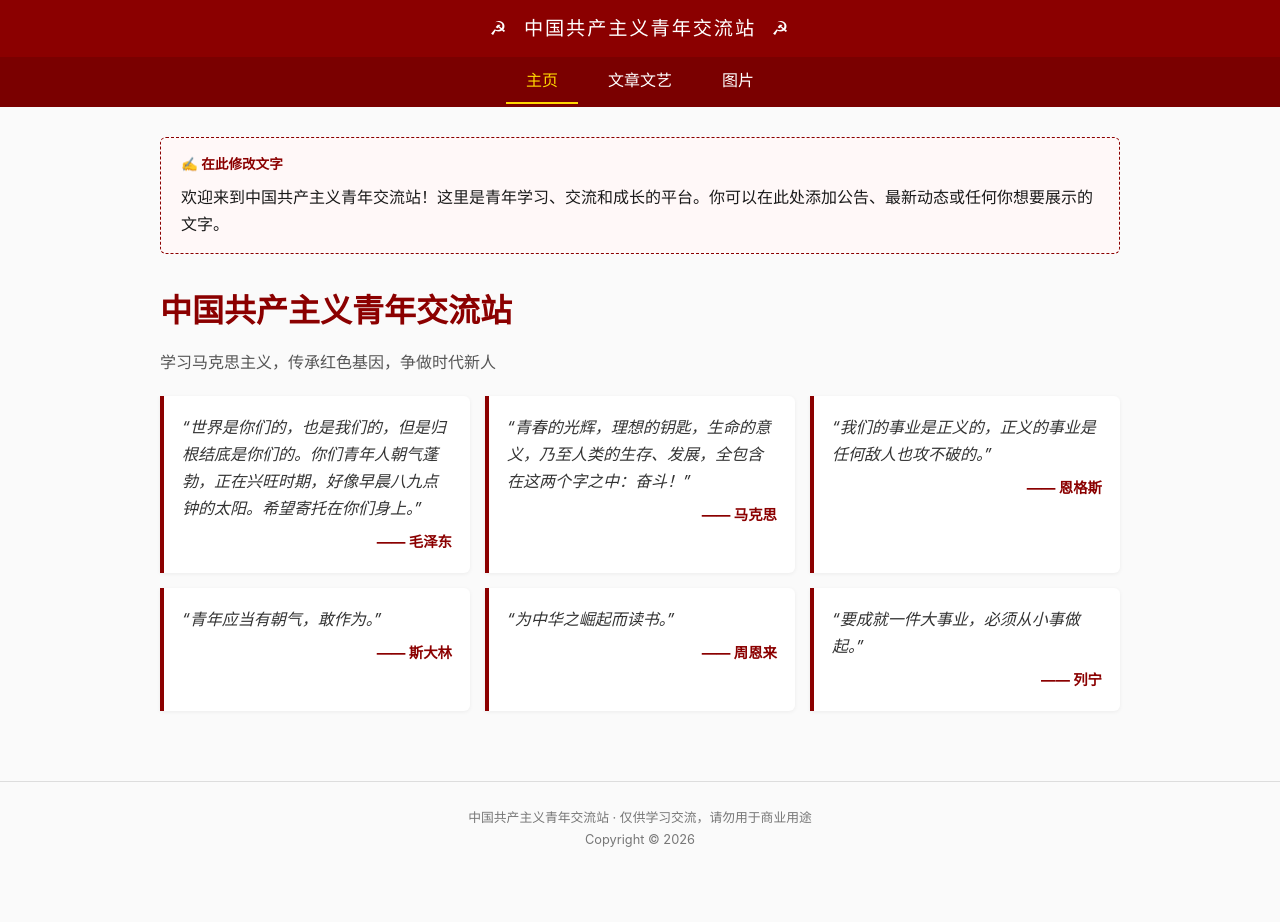
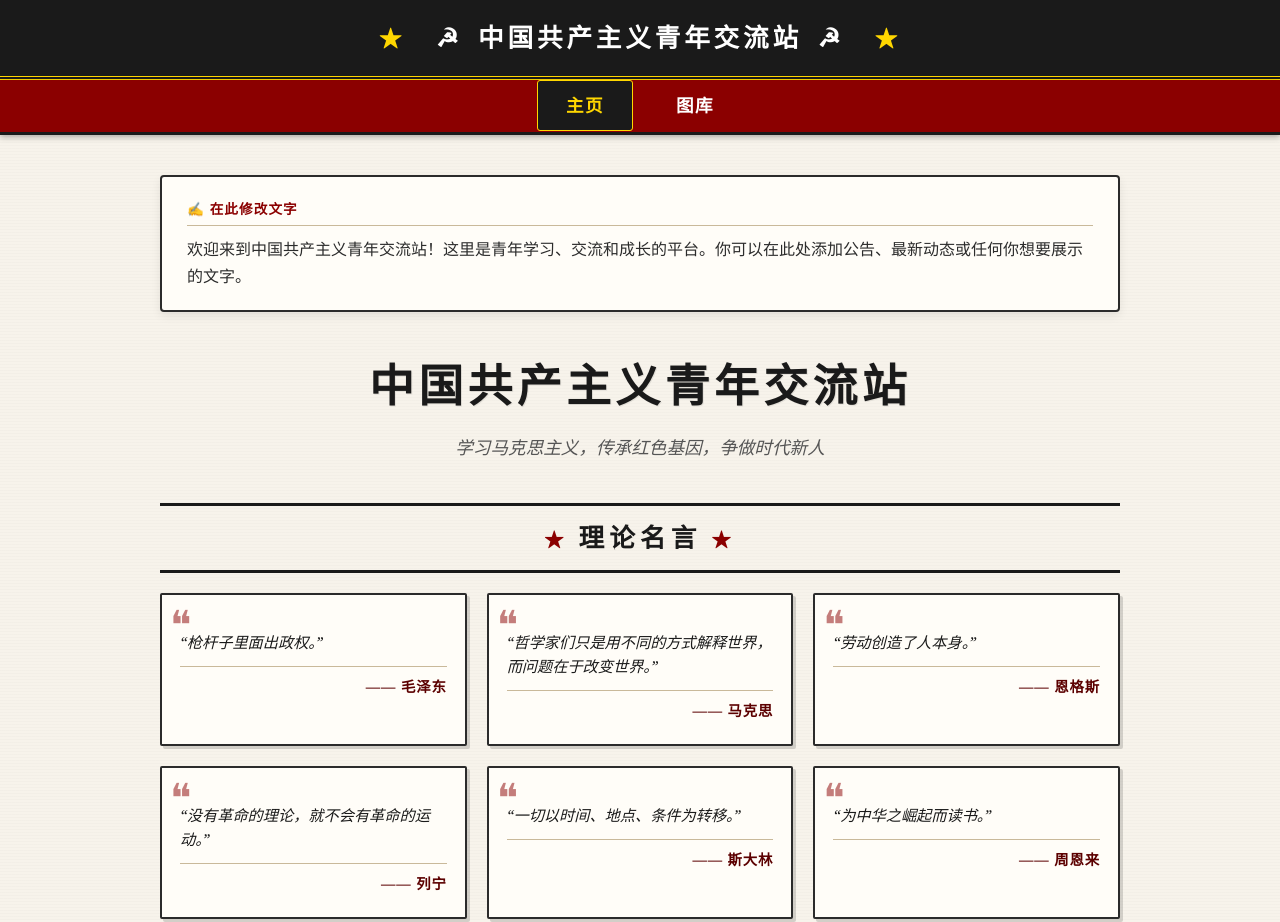
Before and after one commit to 1lianhe/communism, a plain HTML site: page index.html in a window 1280 px wide. Shown: the top 922 px of the page. Before the commit the page ends 875 px from the top, so only its background shows below. Drawn offline with Linux system fonts and the light colour scheme.

Commit message:
Add files via upload

```diff
--- a/index.html
+++ b/index.html
@@ -5,29 +5,59 @@
   <meta name="viewport" content="width=device-width, initial-scale=1.0">
   <title>中国共产主义青年交流站</title>
   <style>
-    /* ========== 全局样式 ========== */
+    /* ========== 全局样式（火星报纸张风格） ========== */
+    :root {
+      --primary: #8b0000;
+      --primary-dark: #5c0000;
+      --gold: #ffd700;
+      --black: #1a1a1a;
+      --paper: #f7f3eb;        /* 旧报纸底色 */
+      --card-bg: #fffdf8;      /* 卡片纸张色 */
+      --border-dark: #2b2b2b;  /* 粗黑边框 */
+      --border-light: #c9b99a;
+      --text: #2c2c2c;
+      --text-light: #555;
+      --shadow: 0 4px 10px rgba(0,0,0,0.08);
+      --radius: 4px;
+      --font-serif: Georgia, 'Times New Roman', '宋体', serif;
+      --font-sans: -apple-system, BlinkMacSystemFont, 'Segoe UI', Roboto, 'PingFang SC', 'Microsoft YaHei', sans-serif;
+    }
+
     * { margin: 0; padding: 0; box-sizing: border-box; }
     body {
-      font-family: -apple-system, 'PingFang SC', 'Microsoft YaHei', sans-serif;
-      background: #fafafa;
-      color: #1a1a1a;
+      font-family: var(--font-sans);
+      background: var(--paper);
+      background-image: repeating-linear-gradient(0deg, rgba(0,0,0,0.015) 0px, rgba(0,0,0,0.015) 1px, transparent 1px, transparent 3px);
+      color: var(--text);
       line-height: 1.7;
+      min-height: 100vh;
     }
 
-    /* ========== 顶部横幅 ========== */
+    /* ========== 顶部横幅（火星报头风格） ========== */
     .top-banner {
-      background: #8b0000;
+      background: var(--black);
       color: #fff;
       text-align: center;
-      padding: 12px 15px;
-      font-size: 1.2rem;
-      letter-spacing: 0.1em;
+      padding: 16px 15px;
+      font-size: 1.6rem;
+      letter-spacing: 0.15em;
+      font-weight: bold;
+      font-family: var(--font-serif);
+      border-bottom: 4px double var(--gold);
+      position: relative;
     }
-    .top-banner span { margin: 0 8px; }
+    .top-banner::before,
+    .top-banner::after {
+      content: "★";
+      color: var(--gold);
+      font-size: 1.4rem;
+      margin: 0 15px;
+    }
+    .top-banner span { margin: 0 5px; }
 
-    /* ========== 导航栏（暗红色，横向） ========== */
+    /* ========== 导航栏（深红，粗边框） ========== */
     .navbar {
-      background: #7a0000;
+      background: var(--primary);
       position: sticky;
       top: 0;
       z-index: 100;
@@ -35,117 +65,192 @@
       align-items: center;
       justify-content: center;
       padding: 0 15px;
-      height: 50px;
+      height: 55px;
+      border-bottom: 3px solid var(--black);
+      box-shadow: 0 2px 6px rgba(0,0,0,0.3);
     }
     .navbar a {
       color: #fff;
       text-decoration: none;
-      padding: 8px 20px;
-      margin: 0 5px;
-      font-size: 1rem;
-      border-bottom: 2px solid transparent;
-      transition: all 0.2s;
+      padding: 10px 28px;
+      margin: 0 8px;
+      font-size: 1.1rem;
+      font-weight: bold;
+      font-family: var(--font-serif);
+      letter-spacing: 0.08em;
+      border-radius: 2px;
+      transition: all 0.25s;
       cursor: pointer;
+      text-transform: uppercase;
     }
-    .navbar a:hover { color: #ffd700; border-bottom-color: #ffd700; }
-    .navbar a.active { color: #ffd700; border-bottom-color: #ffd700; }
+    .navbar a:hover {
+      background: rgba(0,0,0,0.3);
+      color: var(--gold);
+    }
+    .navbar a.active {
+      background: var(--black);
+      color: var(--gold);
+      outline: 1px solid var(--gold);
+    }
 
     /* ========== 主内容容器 ========== */
     .container {
       max-width: 1000px;
       margin: 0 auto;
-      padding: 30px 20px;
+      padding: 40px 20px;
     }
 
-    /* ========== 预留文字区域 ========== */
+    /* ========== 预留文字区域（报纸专栏样式） ========== */
     .custom-text {
-      border: 1px dashed #8b0000;
-      background: #fff8f8;
-      padding: 15px 20px;
-      border-radius: 6px;
-      margin-bottom: 30px;
+      border: 2px solid var(--border-dark);
+      background: var(--card-bg);
+      padding: 20px 25px;
+      border-radius: var(--radius);
+      margin-bottom: 35px;
+      box-shadow: var(--shadow);
+      position: relative;
     }
     .custom-text::before {
       content: "✍️ 在此修改文字";
       display: block;
-      color: #8b0000;
+      color: var(--primary);
       font-weight: bold;
       font-size: 0.85rem;
-      margin-bottom: 8px;
+      margin-bottom: 10px;
+      letter-spacing: 0.08em;
+      border-bottom: 1px solid var(--border-light);
+      padding-bottom: 5px;
+      font-family: var(--font-serif);
     }
 
     /* ========== 标题 ========== */
-    h1 { font-size: 2rem; color: #8b0000; margin-bottom: 10px; }
-    h2 { font-size: 1.5rem; color: #8b0000; margin: 30px 0 15px; }
+    h1 {
+      font-size: 2.8rem;
+      color: var(--black);
+      margin-bottom: 10px;
+      font-family: var(--font-serif);
+      text-align: center;
+      letter-spacing: 0.1em;
+      text-shadow: 1px 1px 0 rgba(0,0,0,0.08);
+    }
+    h2 {
+      font-size: 1.8rem;
+      color: var(--black);
+      margin: 35px 0 20px;
+      padding-bottom: 10px;
+      border-bottom: 3px double var(--black);
+      font-family: var(--font-serif);
+      letter-spacing: 0.08em;
+      text-align: center;
+    }
+    .subtitle {
+      text-align: center;
+      color: var(--text-light);
+      font-size: 1.1rem;
+      margin-bottom: 10px;
+      font-style: italic;
+      font-family: var(--font-serif);
+    }
 
-    /* ========== 名言卡片 ========== */
+    /* ========== 理论名言标题（报纸头条风格） ========== */
+    .newspaper-title {
+      text-align: center;
+      font-size: 1.6rem;
+      font-weight: bold;
+      color: var(--black);
+      font-family: var(--font-serif);
+      letter-spacing: 0.2em;
+      margin: 40px 0 20px;
+      padding: 10px 0;
+      border-top: 3px solid var(--black);
+      border-bottom: 3px solid var(--black);
+      position: relative;
+    }
+    .newspaper-title::before,
+    .newspaper-title::after {
+      content: "★";
+      color: var(--primary);
+      margin: 0 10px;
+      font-size: 1.2rem;
+    }
+
+    /* ========== 名言卡片（报纸栏目卡片） ========== */
     .quotes {
       display: grid;
-      grid-template-columns: repeat(auto-fit, minmax(230px, 1fr));
-      gap: 15px;
+      grid-template-columns: repeat(auto-fit, minmax(260px, 1fr));
+      gap: 20px;
       margin-top: 20px;
     }
     .quote-card {
-      background: #fff;
-      border-left: 4px solid #8b0000;
-      padding: 18px;
-      border-radius: 0 6px 6px 0;
-      box-shadow: 0 1px 4px rgba(0,0,0,0.06);
+      background: var(--card-bg);
+      border: 2px solid var(--border-dark);
+      border-radius: 2px;
+      padding: 20px 18px;
+      box-shadow: 3px 3px 0 rgba(0,0,0,0.15);
+      transition: all 0.2s;
+      position: relative;
     }
-    .quote-card blockquote { font-style: italic; margin-bottom: 8px; color: #333; }
-    .quote-author { text-align: right; font-weight: bold; color: #8b0000; font-size: 0.9rem; }
-
-    /* ========== 书目列表 ========== */
-    .book-list { list-style: none; }
-    .book-item {
-      display: flex;
-      align-items: center;
-      padding: 12px 15px;
-      background: #fff;
-      border: 1px solid #e5e5e5;
-      border-radius: 6px;
-      margin-bottom: 8px;
+    .quote-card:hover {
+      box-shadow: 5px 5px 0 rgba(0,0,0,0.2);
+      transform: translate(-2px, -2px);
     }
-
-    /* ========== 文艺卡片 ========== */
-    .art-cards {
-      display: grid;
-      grid-template-columns: repeat(auto-fit, minmax(200px, 1fr));
-      gap: 15px;
-      margin-top: 15px;
+    .quote-card::before {
+      content: "❝";
+      position: absolute;
+      top: -5px;
+      left: 8px;
+      font-size: 2.5rem;
+      color: var(--primary);
+      font-family: var(--font-serif);
+      opacity: 0.5;
     }
-    .art-card {
-      background: #fff;
-      border: 1px solid #e5e5e5;
-      border-radius: 6px;
-      padding: 20px;
-      text-align: center;
+    .quote-card blockquote {
+      font-style: italic;
+      color: #1a1a1a;
+      margin: 15px 0 12px;
+      font-size: 0.95rem;
+      font-family: var(--font-serif);
+      line-height: 1.6;
     }
-    .art-card h3 { color: #8b0000; font-size: 1.1rem; margin-bottom: 8px; }
-    .art-card p { font-size: 0.9rem; color: #555; }
+    .quote-author {
+      text-align: right;
+      font-weight: bold;
+      color: var(--primary-dark);
+      font-size: 0.9rem;
+      letter-spacing: 0.06em;
+      border-top: 1px solid var(--border-light);
+      padding-top: 8px;
+      font-family: var(--font-serif);
+    }
 
     /* ========== 图片槽位网格 ========== */
     .gallery {
       display: grid;
       grid-template-columns: repeat(auto-fill, minmax(150px, 1fr));
       gap: 15px;
-      margin-top: 20px;
+      margin-top: 25px;
     }
     .gallery-slot {
       aspect-ratio: 1 / 1;
-      background: #fff;
-      border: 2px dashed #ccc;
-      border-radius: 8px;
+      background: var(--card-bg);
+      border: 2px dashed #b8a888;
+      border-radius: 2px;
       display: flex;
       align-items: center;
       justify-content: center;
       overflow: hidden;
       position: relative;
       cursor: pointer;
+      transition: all 0.25s;
+    }
+    .gallery-slot:hover {
+      border-color: var(--primary);
+      box-shadow: 2px 2px 0 rgba(0,0,0,0.1);
     }
     .gallery-slot span {
-      color: #bbb;
-      font-size: 0.9rem;
+      color: #b8a888;
+      font-size: 2rem;
+      pointer-events: none;
     }
     .gallery-slot img {
       width: 100%;
@@ -160,52 +265,82 @@
       position: fixed;
       top: 0; left: 0;
       width: 100%; height: 100%;
-      background: rgba(0,0,0,0.85);
+      background: rgba(0,0,0,0.88);
       z-index: 200;
       align-items: center;
       justify-content: center;
       flex-direction: column;
+      backdrop-filter: blur(3px);
     }
     .lightbox.active { display: flex; }
     .lightbox img {
       max-width: 90%;
       max-height: 75%;
-      border-radius: 8px;
+      border-radius: 4px;
       object-fit: contain;
+      box-shadow: 0 10px 40px rgba(0,0,0,0.6);
+      border: 3px solid #fff;
     }
     .lightbox-close {
       position: absolute;
       top: 20px; right: 30px;
       color: #fff;
-      font-size: 2rem;
+      font-size: 2.5rem;
       cursor: pointer;
       line-height: 1;
+      opacity: 0.8;
+      transition: opacity 0.2s;
     }
+    .lightbox-close:hover { opacity: 1; }
     .lightbox-save {
       margin-top: 20px;
-      padding: 10px 25px;
-      background: #8b0000;
+      padding: 12px 30px;
+      background: var(--primary);
       color: #fff;
-      border: none;
-      border-radius: 6px;
+      border: 2px solid var(--black);
+      border-radius: 2px;
       font-size: 1rem;
+      font-weight: bold;
       cursor: pointer;
+      transition: background 0.2s;
+      box-shadow: 2px 2px 0 rgba(0,0,0,0.3);
+      font-family: var(--font-serif);
+      letter-spacing: 0.06em;
     }
-    .lightbox-save:hover { background: #a00000; }
+    .lightbox-save:hover { background: var(--primary-dark); }
 
     /* ========== 页脚 ========== */
     .footer {
       text-align: center;
-      padding: 25px 20px;
-      color: #777;
-      font-size: 0.8rem;
-      border-top: 1px solid #ddd;
-      margin-top: 40px;
+      padding: 30px 20px;
+      color: #6b5d4a;
+      font-size: 0.85rem;
+      border-top: 3px double var(--border-dark);
+      margin-top: 50px;
+      background: rgba(247,243,235,0.8);
+      font-family: var(--font-serif);
     }
 
     /* ========== 区块显示控制 ========== */
-    .page-section { display: none; }
+    .page-section { display: none; animation: fadeIn 0.3s ease; }
     .page-section.active { display: block; }
+    @keyframes fadeIn {
+      from { opacity: 0; transform: translateY(10px); }
+      to { opacity: 1; transform: translateY(0); }
+    }
+
+    /* ========== 响应式 ========== */
+    @media (max-width: 768px) {
+      .navbar {
+        flex-wrap: wrap;
+        height: auto;
+        padding: 10px;
+      }
+      .navbar a { padding: 6px 14px; font-size: 0.9rem; margin: 3px; }
+      h1 { font-size: 2rem; }
+      .top-banner { font-size: 1.3rem; }
+      .quotes { grid-template-columns: 1fr; }
+    }
   </style>
 </head>
 <body>
@@ -218,9 +353,7 @@
   <!-- ==================== 导航栏 ==================== -->
   <nav class="navbar">
     <a class="nav-link active" data-target="home">主页</a>
-    <a class="nav-link" data-target="articles">文章文艺</a>
-    <!-- 修改图片分区名称：把“图片”改成你想要的名字，同时修改下方区块标题 -->
-    <a class="nav-link" data-target="gallery">图片</a>
+    <a class="nav-link" data-target="gallery">图库</a>
   </nav>
 
   <!-- ==================== 主内容 ==================== -->
@@ -234,145 +367,119 @@
       </div>
 
       <h1>中国共产主义青年交流站</h1>
-      <p style="color:#555;">学习马克思主义，传承红色基因，争做时代新人</p>
+      <p class="subtitle">学习马克思主义，传承红色基因，争做时代新人</p>
 
-      <!-- 导师名言（六位导师） -->
+      <!-- 理论名言（火星报风格标题） -->
+      <div class="newspaper-title">理论名言</div>
+
       <div class="quotes">
         <div class="quote-card">
-          <blockquote>“世界是你们的，也是我们的，但是归根结底是你们的。你们青年人朝气蓬勃，正在兴旺时期，好像早晨八九点钟的太阳。希望寄托在你们身上。”</blockquote>
+          <blockquote>“枪杆子里面出政权。”</blockquote>
           <div class="quote-author">—— 毛泽东</div>
         </div>
         <div class="quote-card">
-          <blockquote>“青春的光辉，理想的钥匙，生命的意义，乃至人类的生存、发展，全包含在这两个字之中：奋斗！”</blockquote>
+          <blockquote>“哲学家们只是用不同的方式解释世界，而问题在于改变世界。”</blockquote>
           <div class="quote-author">—— 马克思</div>
         </div>
         <div class="quote-card">
-          <blockquote>“我们的事业是正义的，正义的事业是任何敌人也攻不破的。”</blockquote>
+          <blockquote>“劳动创造了人本身。”</blockquote>
           <div class="quote-author">—— 恩格斯</div>
         </div>
         <div class="quote-card">
-          <blockquote>“青年应当有朝气，敢作为。”</blockquote>
+          <blockquote>“没有革命的理论，就不会有革命的运动。”</blockquote>
+          <div class="quote-author">—— 列宁</div>
+        </div>
+        <div class="quote-card">
+          <blockquote>“一切以时间、地点、条件为转移。”</blockquote>
           <div class="quote-author">—— 斯大林</div>
         </div>
         <div class="quote-card">
           <blockquote>“为中华之崛起而读书。”</blockquote>
           <div class="quote-author">—— 周恩来</div>
         </div>
-        <div class="quote-card">
-          <blockquote>“要成就一件大事业，必须从小事做起。”</blockquote>
-          <div class="quote-author">—— 列宁</div>
-        </div>
       </div>
     </div>
 
-    <!-- ========== 文章文艺区块 ========== -->
-    <div id="articles" class="page-section">
-      <h2>文章</h2>
-      <ul class="book-list">
-        <li class="book-item">共产党宣言</li>
-        <li class="book-item">资本论</li>
-        <li class="book-item">矛盾论</li>
-        <li class="book-item">实践论</li>
-        <li class="book-item">毛泽东选集</li>
-      </ul>
-
-      <h2>文艺</h2>
-      <div class="art-cards">
-        <div class="art-card">
-          <h3>🎵 革命歌曲</h3>
-          <p>《国际歌》《东方红》《歌唱祖国》等</p>
-        </div>
-        <div class="art-card">
-          <h3>📚 红色文学</h3>
-          <p>《红岩》《青春之歌》《林海雪原》等</p>
-        </div>
-        <div class="art-card">
-          <h3>🎨 美术作品</h3>
-          <p>革命历史题材绘画、海报、宣传画等</p>
-        </div>
-      </div>
-    </div>
-
-    <!-- ========== 图片区块 ========== -->
+    <!-- ========== 图库区块 ========== -->
     <div id="gallery" class="page-section">
-      <h2>图片</h2>
-      <p style="color:#777; margin-bottom:15px;">点击图片查看大图，弹窗中可保存图片到本地。</p>
+      <h2>图库</h2>
+      <p style="color:#6b5d4a; margin-bottom:20px; text-align:center; font-family:var(--font-serif);">点击图片查看大图，弹窗中可保存图片到本地。</p>
       <div class="gallery">
         <!-- 槽位 1 -->
         <div class="gallery-slot">
-          <span>图片 1</span>
+          <span>🖼️</span>
           <!-- 添加图片时，删除上面 <span> 行，并取消下面 <img> 注释，填入图片路径
           <img src="images/photo1.jpg" alt="图片1">
           -->
         </div>
         <!-- 槽位 2 -->
         <div class="gallery-slot">
-          <span>图片 2</span>
+          <span>🖼️</span>
           <!-- <img src="images/photo2.jpg" alt="图片2"> -->
         </div>
         <!-- 槽位 3 -->
         <div class="gallery-slot">
-          <span>图片 3</span>
+          <span>🖼️</span>
           <!-- <img src="images/photo3.jpg" alt="图片3"> -->
         </div>
         <!-- 槽位 4 -->
         <div class="gallery-slot">
-          <span>图片 4</span>
+          <span>🖼️</span>
           <!-- <img src="images/photo4.jpg" alt="图片4"> -->
         </div>
         <!-- 槽位 5 -->
         <div class="gallery-slot">
-          <span>图片 5</span>
+          <span>🖼️</span>
           <!-- <img src="images/photo5.jpg" alt="图片5"> -->
         </div>
         <!-- 槽位 6 -->
         <div class="gallery-slot">
-          <span>图片 6</span>
+          <span>🖼️</span>
           <!-- <img src="images/photo6.jpg" alt="图片6"> -->
         </div>
         <!-- 槽位 7 -->
         <div class="gallery-slot">
-          <span>图片 7</span>
+          <span>🖼️</span>
           <!-- <img src="images/photo7.jpg" alt="图片7"> -->
         </div>
         <!-- 槽位 8 -->
         <div class="gallery-slot">
-          <span>图片 8</span>
+          <span>🖼️</span>
           <!-- <img src="images/photo8.jpg" alt="图片8"> -->
         </div>
         <!-- 槽位 9 -->
         <div class="gallery-slot">
-          <span>图片 9</span>
+          <span>🖼️</span>
           <!-- <img src="images/photo9.jpg" alt="图片9"> -->
         </div>
         <!-- 槽位 10 -->
         <div class="gallery-slot">
-          <span>图片 10</span>
+          <span>🖼️</span>
           <!-- <img src="images/photo10.jpg" alt="图片10"> -->
         </div>
         <!-- 槽位 11 -->
         <div class="gallery-slot">
-          <span>图片 11</span>
+          <span>🖼️</span>
           <!-- <img src="images/photo11.jpg" alt="图片11"> -->
         </div>
         <!-- 槽位 12 -->
         <div class="gallery-slot">
-          <span>图片 12</span>
+          <span>🖼️</span>
           <!-- <img src="images/photo12.jpg" alt="图片12"> -->
         </div>
         <!-- 槽位 13 -->
         <div class="gallery-slot">
-          <span>图片 13</span>
+          <span>🖼️</span>
           <!-- <img src="images/photo13.jpg" alt="图片13"> -->
         </div>
         <!-- 槽位 14 -->
         <div class="gallery-slot">
-          <span>图片 14</span>
+          <span>🖼️</span>
           <!-- <img src="images/photo14.jpg" alt="图片14"> -->
         </div>
         <!-- 槽位 15 -->
         <div class="gallery-slot">
-          <span>图片 15</span>
+          <span>🖼️</span>
           <!-- <img src="images/photo15.jpg" alt="图片15"> -->
         </div>
       </div>
@@ -414,7 +521,7 @@
     const lightboxClose = document.getElementById('lightboxClose');
     const lightboxSave = document.getElementById('lightboxSave');
 
-    // 点击图片打开弹窗（事件委托，动态添加的图片也能用）
+    // 点击图片打开弹窗（事件委托）
     document.querySelector('.gallery').addEventListener('click', function(e) {
       const img = e.target.closest('img');
       if (img) {
@@ -433,7 +540,7 @@
     lightboxSave.addEventListener('click', function() {
       const link = document.createElement('a');
       link.href = lightboxImg.src;
-      link.download = lightboxImg.src.split('/').pop(); // 使用原文件名
+      link.download = lightboxImg.src.split('/').pop();
       document.body.appendChild(link);
       link.click();
       document.body.removeChild(link);
```
